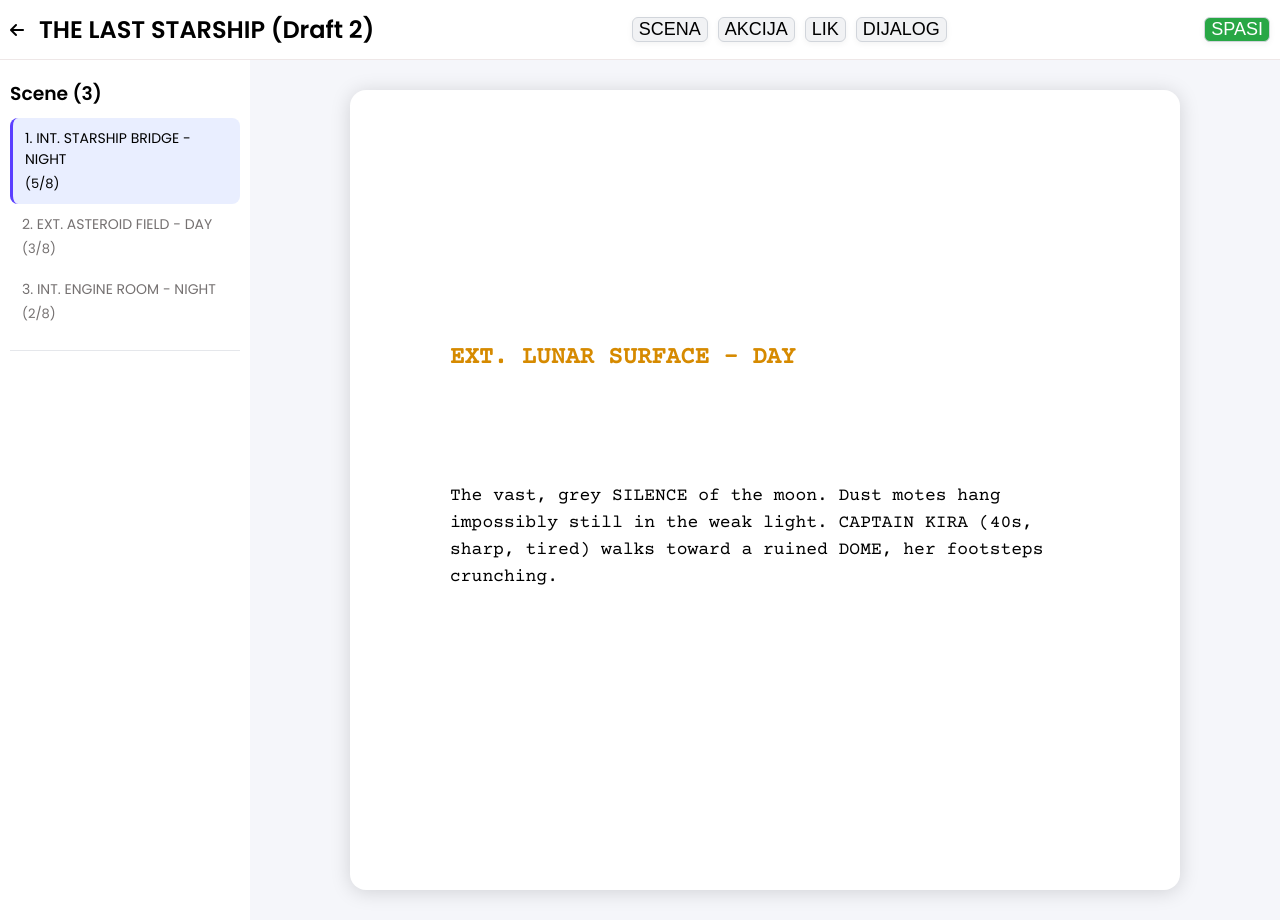
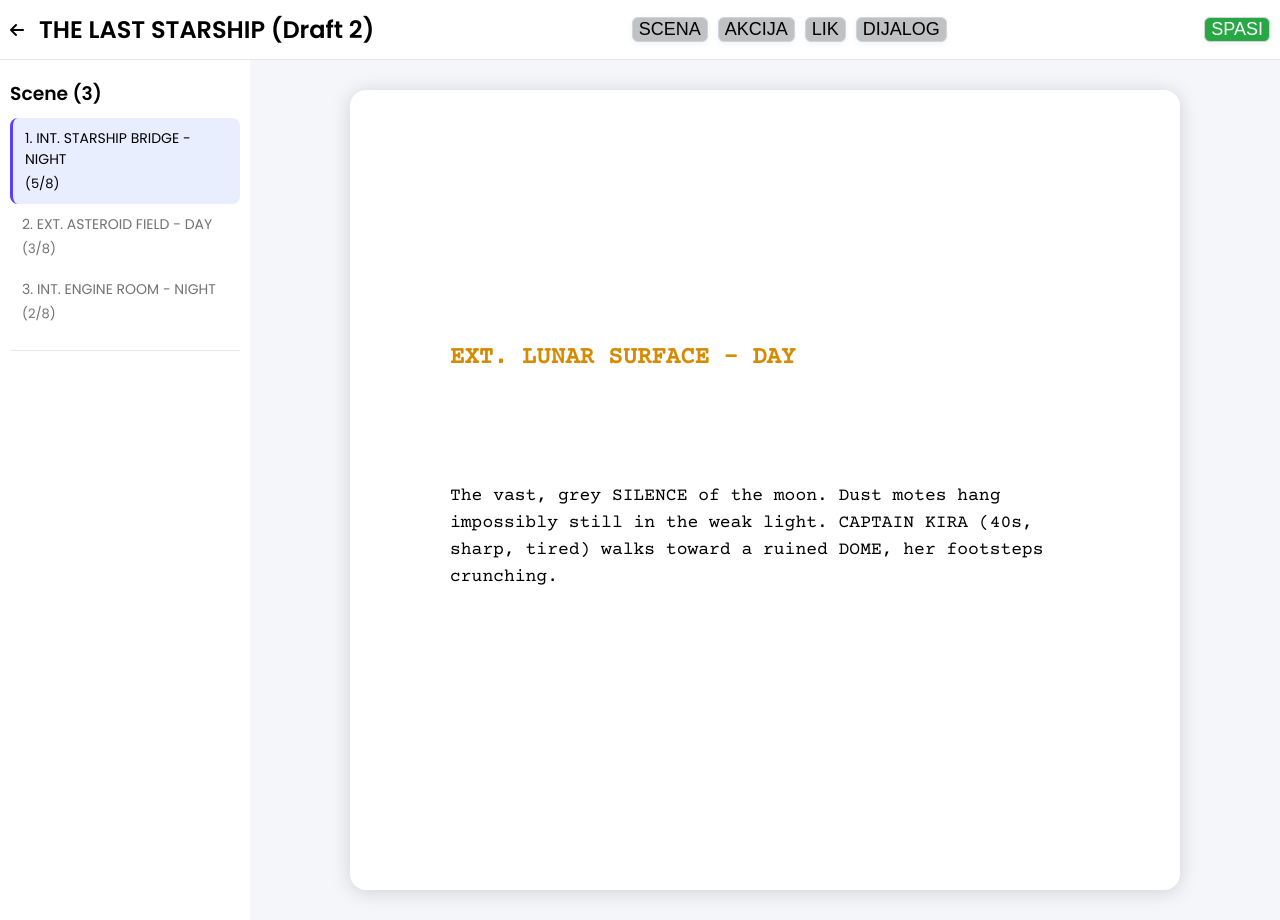
Before and after one commit to ovaljevac/ScenarijPro, a plain HTML site: page html/writing.html in a window 1280 px wide. Drawn offline with nearby package versions, Linux system fonts and the light colour scheme.

Commit message:
promijenjena boja akcija dugmadi u writing html

```diff
--- a/css/writing.css
+++ b/css/writing.css
@@ -36,9 +36,10 @@ body {
     border-radius: 6px;
     box-shadow: 0 2px 6px rgba(0, 0, 0, 0.05);
     color: black;
-    background-color: #f1f2f4;
+    background-color: #c0c1c3;
     border: 1px solid #d1d5db;
     font-size: 18px;
+    text-transform: uppercase;
 }
 
 .btn:hover {
--- a/html/writing.html
+++ b/html/writing.html
@@ -18,7 +18,7 @@
         </div>
         <div class="actions">
             <button class="btn">SCENA</button>
-            <button class="btn">AKCIJA</button>
+            <button class="btn">AKcIJA</button>
             <button class="btn">LIK</button>
             <button class="btn">DIJALOG</button>
         </div>
```
